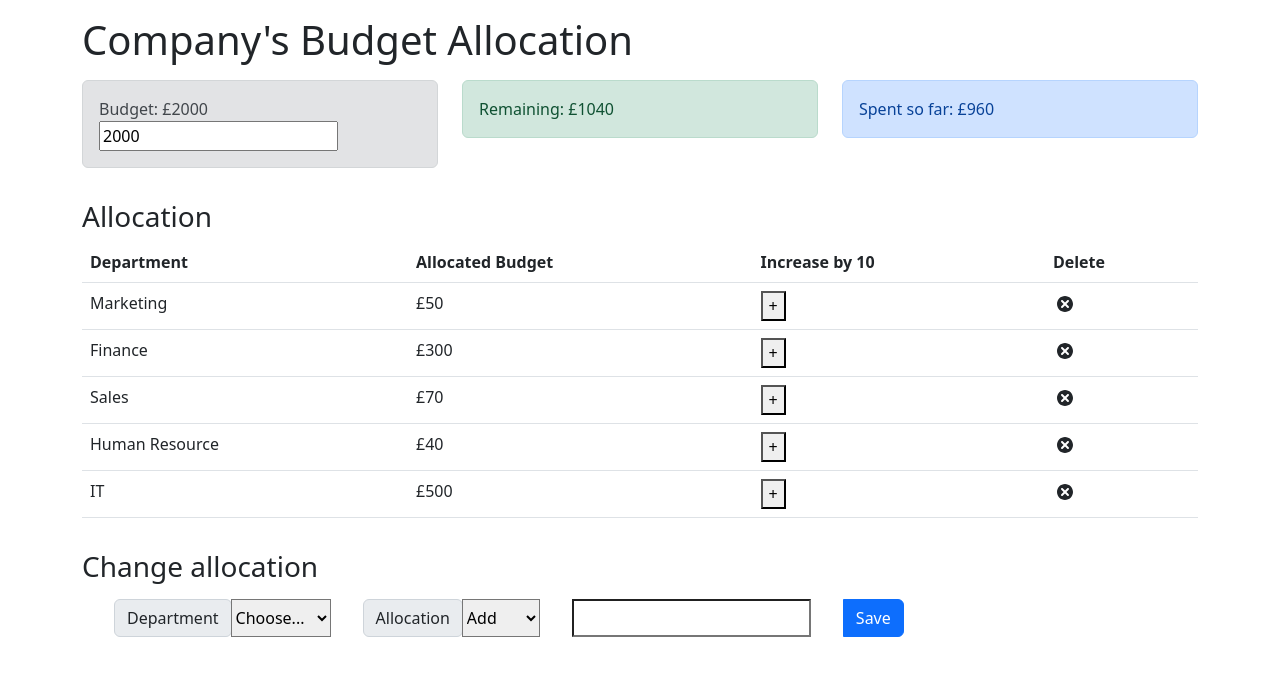
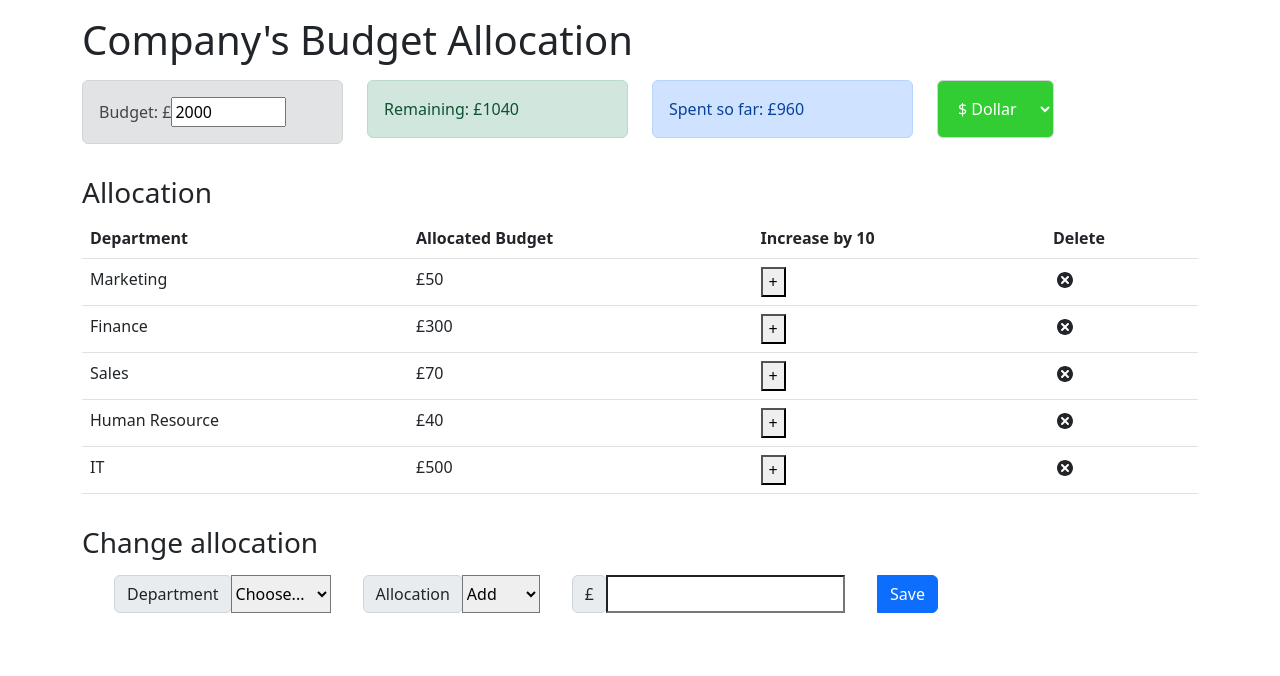
Before and after one commit to ibm-developer-skills-network/ejtos-react_budget_app, a React (Create React App) app: page / in a window 1280 px wide. Shown: the top 676 px of the page. Built offline with nearby package versions, Linux system fonts and the light colour scheme.

Commit message:
Made changes until task 6

```diff
--- a/src/App.js
+++ b/src/App.js
@@ -7,6 +7,7 @@ import ExpenseTotal from './components/ExpenseTotal';
 import ExpenseList from './components/ExpenseList';
 import AllocationForm from './components/AllocationForm';
 import RemainingBudget from './components/Remaining';
+import Currency from './components/Currency';
 
 const App = () => {
     return (
@@ -22,6 +23,9 @@ const App = () => {
                     </div>
                     <div className='col-sm'>
                         <ExpenseTotal />
+                    </div>
+                    <div className='col-sm'>
+                        <Currency />
                     </div>
                 </div>
                 <h3 className='mt-3'>Allocation</h3>
--- a/src/components/AllocationForm.js
+++ b/src/components/AllocationForm.js
@@ -9,7 +9,7 @@ const AllocationForm = (props) => {
   const [action, setAction] = useState("");
 
   const submitEvent = () => {
-    if (cost > remaining) {
+    if (isNaN(cost) || parseInt(cost) > remaining) {
       alert("The value cannot exceed remaining funds  £" + remaining);
       setCost("");
       return;
@@ -86,12 +86,16 @@ const AllocationForm = (props) => {
             </option>
           </select>
 
+          <div className="input-group-prepend" style={{marginLeft: "2rem"}}>
+            <label className="input-group-text"> £</label>
+          </div>
+
           <input
             required="required"
             type="number"
             id="cost"
             value={cost}
-            style={{ marginLeft: "2rem", size: 10 }}
+            style={{ size: 10 }}
             onChange={(event) => setCost(event.target.value)}
           ></input>
 
--- a/src/components/Budget.js
+++ b/src/components/Budget.js
@@ -2,17 +2,40 @@ import React, { useContext, useState } from "react";
 import { AppContext } from "../context/AppContext";
 
 const Budget = () => {
-  const { budget } = useContext(AppContext);
+  const { budget, expenses } = useContext(AppContext);
   const [newBudget, setNewBudget] = useState(budget);
+
   const handleBudgetChange = (event) => {
-    setNewBudget(event.target.value);
+    const inputValue = parseInt(event.target.value);
+
+    // handling the upper limit
+    if (inputValue > 20000) {
+      alert("The budget value can not exceed 20000");
+      setNewBudget(20000);
+    }
+    // handling lower limit
+    else if(inputValue < totalExpenses) {
+      alert('The budget cannot be less than the total spent amount');
+      setNewBudget(totalExpenses);
+    }
+    else {
+      setNewBudget(inputValue);
+    }
   };
+
+  const totalExpenses = expenses.reduce((total, item) => {
+    return (total += item.cost);
+  }, 0);
+
+
   return (
     <div className="alert alert-secondary">
-      <span>Budget: £{budget}</span>
+      <span>Budget:  £</span>
       <input
         type="number"
         step="10"
+        min="0"
+        max="20000"
         value={newBudget}
         onChange={handleBudgetChange}
       ></input>
--- /dev/null
+++ b/src/components/Currency.css
@@ -0,0 +1,16 @@
+/* Currency.css */
+.currency-dropdown select {
+    background-color: limegreen;
+    color: white;
+}
+
+.currency-dropdown select:hover {
+    background-color: white;
+    color: black;
+}
+
+.selected-currency {
+    margin-top: 8px;
+    color: limegreen;
+    font-weight: bold;
+}
--- /dev/null
+++ b/src/components/Currency.js
@@ -0,0 +1,31 @@
+// Currency.js
+import React, { useContext } from "react";
+import { AppContext } from "../context/AppContext";
+import "./Currency.css"; // Import a custom CSS file for styling
+
+const Currency = () => {
+  const { selectedCurrency, setSelectedCurrency } = useContext(AppContext);
+
+  const handleCurrencyChange = (event) => {
+    const selectedValue = event.target.value;
+    setSelectedCurrency(selectedValue);
+  };
+
+  return (
+    <div className="currency-dropdown">
+      <select
+        className='alert alert-secondary'
+        id="currency"
+        onChange={handleCurrencyChange}
+        value={selectedCurrency}
+      >
+        <option value="$"> $ Dollar</option>
+        <option value="£"> £ Pound</option>
+        <option value="€"> € Euro</option>
+        <option value="₹"> ₹ Rupee</option>
+      </select>
+    </div>
+  );
+};
+
+export default Currency;
```
Also changed, not shown: src/context/AppContext.js (line endings or trailing spaces).
